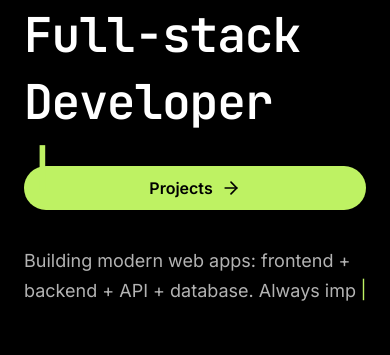
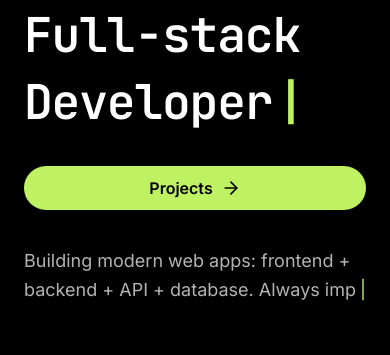
Before and after one commit to albertogalvez-dev/albertogalvez-dev.github.io, a Next.js app: page / in a window 390 px wide. Shown: the part 190-545 px from the top of the page. Built offline with nearby package versions, Linux system fonts and the light colour scheme.

Commit message:
fix: adjust cursor caret alignment for mobile view

```diff
--- a/components/hero-section.tsx
+++ b/components/hero-section.tsx
@@ -17,7 +17,7 @@ function TypeCaret({ className }: { className?: string }) {
         <span
             aria-hidden="true"
             className={[
-                'ml-1 inline-block align-[0.08em] text-primary',
+                'ml-1 inline align-baseline text-primary',
                 'animate-[caret_1s_steps(1,end)_infinite] motion-reduce:animate-none',
                 className,
             ].join(' ')}
```
